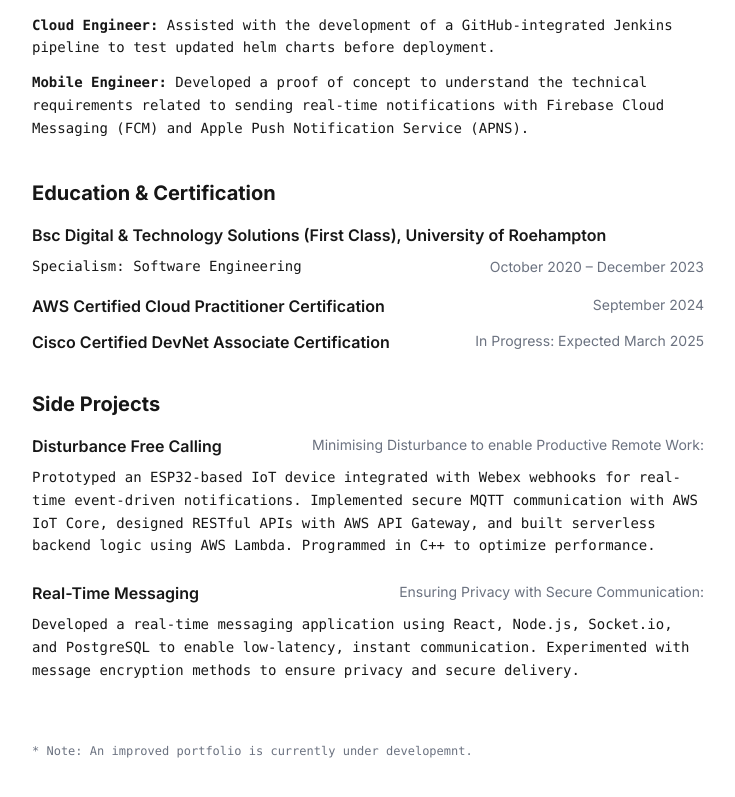
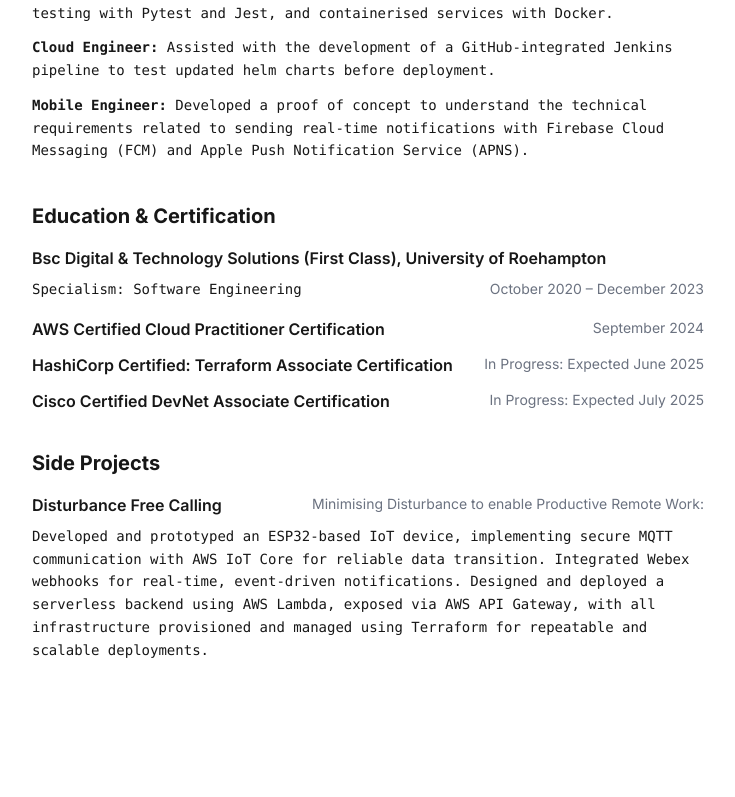
Before and after one commit to ImSeanConroy/portfolio, a Next.js app: page / in a window 1280 px wide. Shown: the part 1030-1827 px from the top of the page, without its empty margins (272-1007 px from the left). Built offline with nearby package versions, Linux system fonts and the light colour scheme.

Commit message:
Add terraform certification

```diff
--- a/app/components/about.tsx
+++ b/app/components/about.tsx
@@ -5,10 +5,14 @@ const About = () => {
     <Section>
       <h2 className="text-xl font-bold">About</h2>
       <div className="leading-relaxed antialiased text-pretty font-mono text-sm">
-      A software engineer with experience developing and maintaining large-scale systems at Cisco. Proficient in multiple
-      programming languages and frameworks, including Python and GoLang, with a proven ability to design, implement,
-      and optimize complex applications. Eager to leverage cutting-edge technologies to deliver scalable,
-      high-performance solutions while continuing personal and professional growth.
+        A software engineer with experience developing and maintaining
+        large-scale systems at Cisco. Proficient in multiple programming
+        languages and frameworks, including Python and GoLang, with a proven
+        ability to design, implement, and optimize complex applications. Eager
+        to leverage cutting-edge technologies to deliver scalable,
+        high-performance solutions while continuing personal and professional
+        growth. Holds dual nationality with both English and Irish passports,
+        open to relocation.
       </div>
     </Section>
   );
--- a/app/components/education.tsx
+++ b/app/components/education.tsx
@@ -28,11 +28,17 @@ const Education = () => {
       <div className="flex flex-col gap-3 pt-2">
         <div className="flex flex-col sm:flex-row sm:justify-between gap-3 text-base">
           <h3 className="inline-flex font-semibold leading-none">
+            HashiCorp Certified: Terraform Associate Certification
+          </h3>
+          <p className="text-sm leading-none text-gray-500">In Progress: Expected June 2025</p>
+        </div>
+      </div>
+      <div className="flex flex-col gap-3 pt-2">
+        <div className="flex flex-col sm:flex-row sm:justify-between gap-3 text-base">
+          <h3 className="inline-flex font-semibold leading-none">
             Cisco Certified DevNet Associate Certification
           </h3>
-          <p className="text-sm leading-none text-gray-500">
-            In Progress: Expected March 2025
-          </p>
+          <p className="text-sm leading-none text-gray-500">In Progress: Expected July 2025</p>
         </div>
       </div>
     </Section>
--- a/app/components/projects.tsx
+++ b/app/components/projects.tsx
@@ -5,15 +5,8 @@ const data = [
     title: "Disturbance Free Calling",
     subtitle: "Minimising Disturbance to enable Productive Remote Work:",
     description:
-      "Prototyped an ESP32-based IoT device integrated with Webex webhooks for real-time event-driven notifications. Implemented secure MQTT communication with AWS IoT Core, designed RESTful APIs with AWS API Gateway, and built serverless backend logic using AWS Lambda. Programmed in C++ to optimize performance.",
+      "Developed and prototyped an ESP32-based IoT device, implementing secure MQTT communication with AWS IoT Core for reliable data transition. Integrated Webex webhooks for real-time, event-driven notifications. Designed and deployed a serverless backend using AWS Lambda, exposed via AWS API Gateway, with all infrastructure provisioned and managed using Terraform for repeatable and scalable deployments.",
     link: "https://github.com/ImSeanConroy/disturbance-free-calling",
-  },
-  {
-    title: "Real-Time Messaging",
-    subtitle: "Ensuring Privacy with Secure Communication:",
-    description:
-      "Developed a real-time messaging application using React, Node.js, Socket.io, and PostgreSQL to enable low-latency, instant communication. Experimented with message encryption methods to ensure privacy and secure delivery.",
-    link: "https://github.com/ImSeanConroy/relay",
   },
 ];
 
--- a/app/page.tsx
+++ b/app/page.tsx
@@ -17,9 +17,9 @@ export default function Home() {
           <Projects />
         </div>
 
-        <p className="text-pretty font-mono text-xs leading-none pt-6 text-gray-500">
+        {/* <p className="text-pretty font-mono text-xs leading-none pt-6 text-gray-500">
           * Note: An improved portfolio is currently under developemnt.
-        </p>
+        </p> */}
       </section>
     </main>
   );
```
